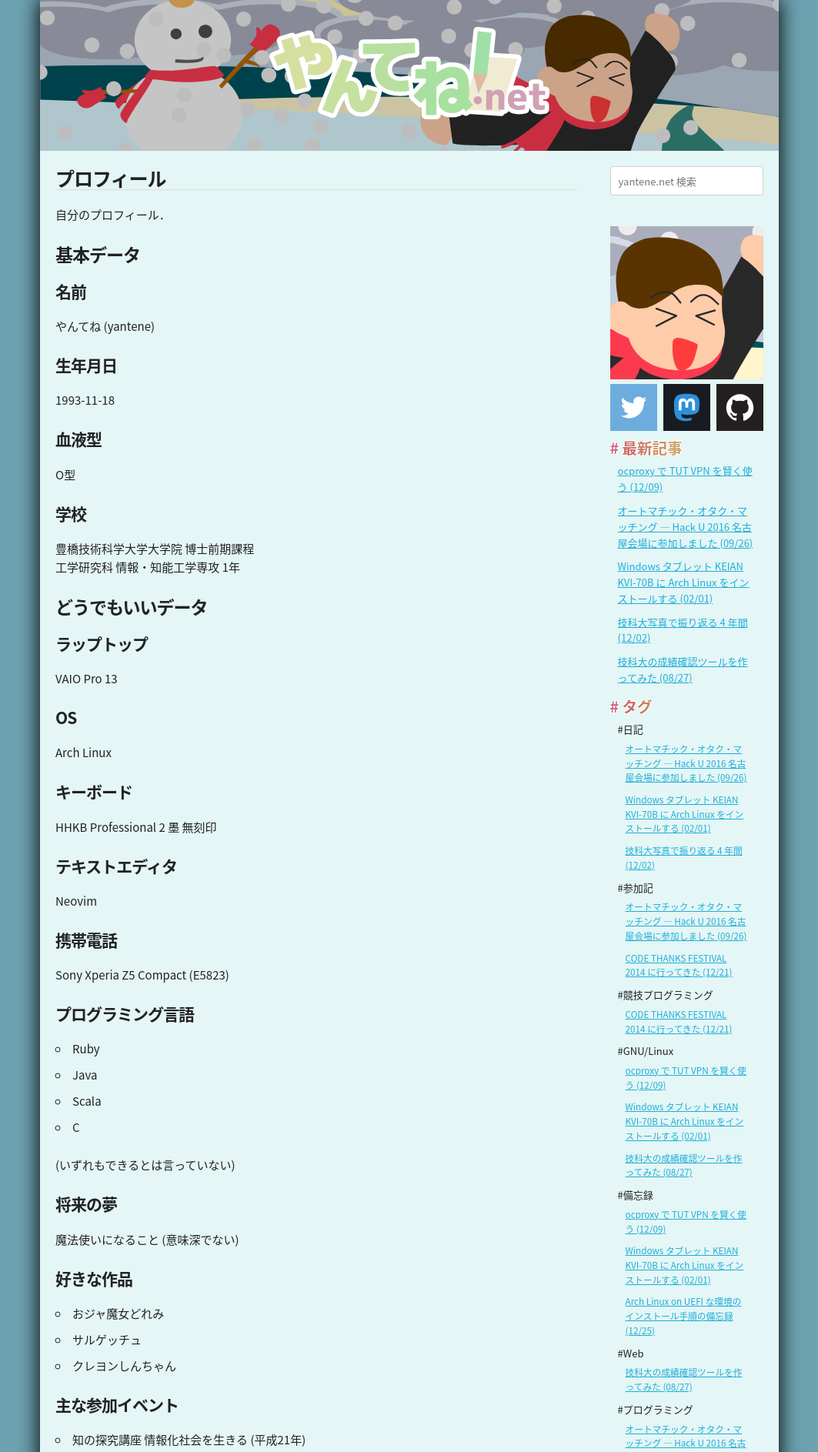
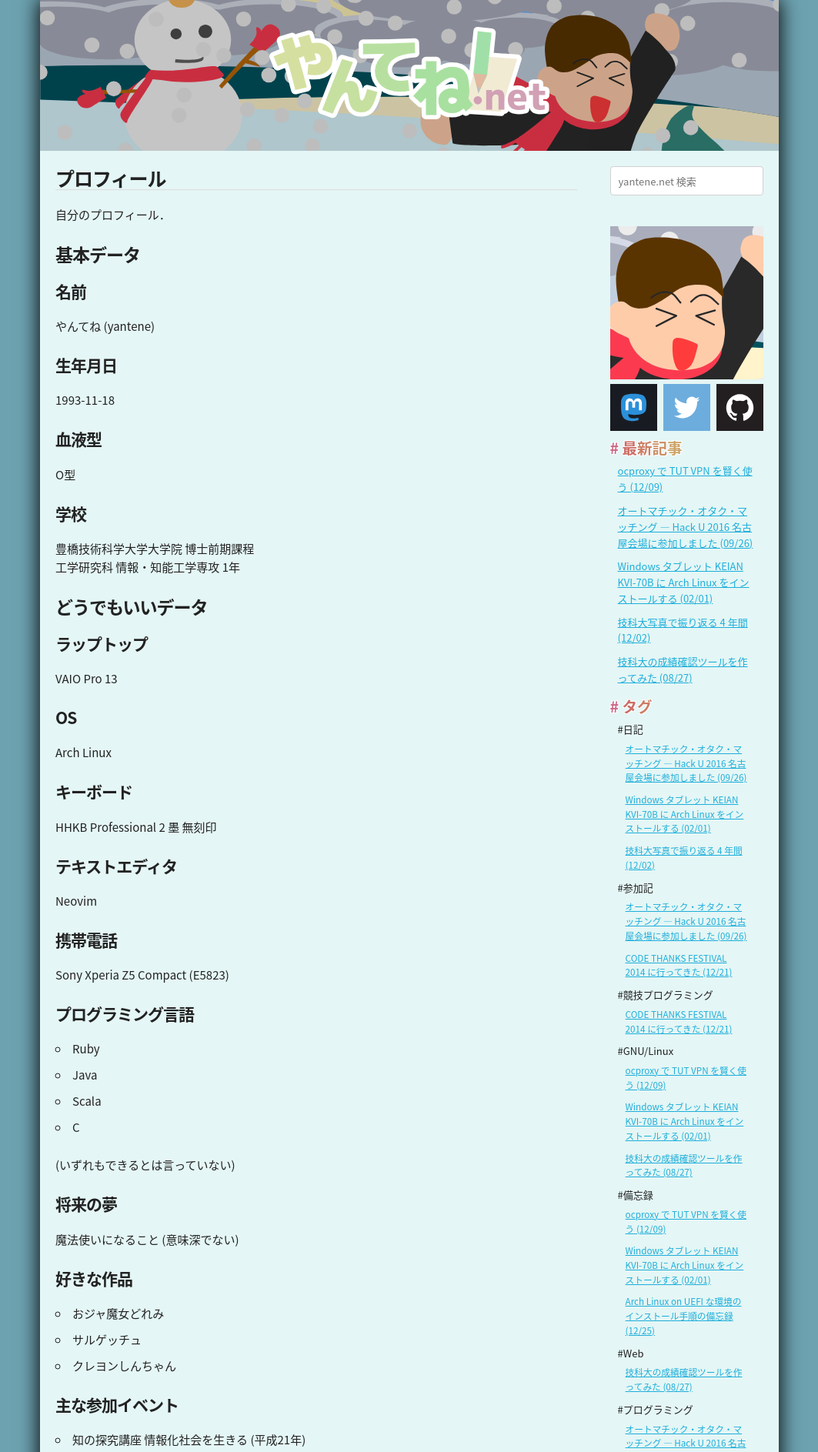
Before and after one commit to yantene/yantene.github.io, a Jekyll site: the page built from _posts/2014-12-23-profile.md, in a window 1280 px wide. Shown: the top 1887 px of the page at 77% size, without its empty margins (108-1171 px from the left). Built offline with Jekyll 4.4.1, drawn with Linux system fonts in a browser that asks for light colours; comment, search, counter and statistics services are not loaded.

Commit message:
Change order of sns links

```diff
--- a/_includes/profile.html
+++ b/_includes/profile.html
@@ -4,13 +4,13 @@
 
 <div class='row'>
   <div class='one-third column'>
-    <a href='https://twitter.com/yantene'>
-      <img src='/images/twitter.svg' width='100%'>
+    <a href='http://mstdn.yantene.net'>
+      <img src='/images/mastodon.svg' width='100%'>
     </a>
   </div>
   <div class='one-third column'>
-    <a href='http://mstdn.yantene.net'>
-      <img src='/images/mastodon.svg' width='100%'>
+    <a href='https://twitter.com/yantene'>
+      <img src='/images/twitter.svg' width='100%'>
     </a>
   </div>
   <div class='one-third column'>
```
